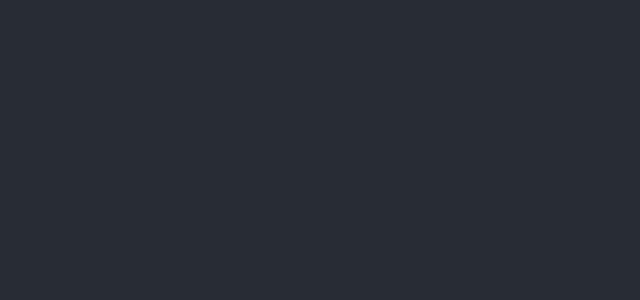
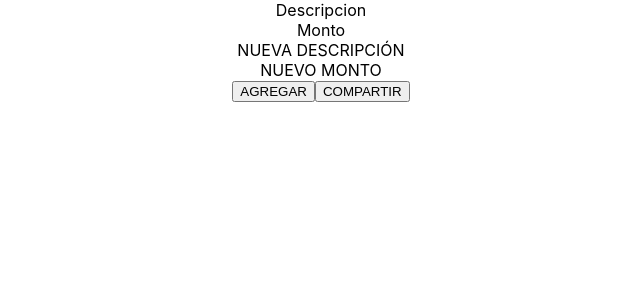
Before and after one commit to moctezumadaniel/MDTickets, a React (Create React App) app: page / in a window 1280 px wide. Shown: the top 300 px of the page, without its empty margins (319-959 px from the left). Built offline with nearby package versions, Linux system fonts and the light colour scheme.

Commit message:
Main components added

```diff
--- a/src/App.css
+++ b/src/App.css
@@ -36,3 +36,7 @@
     transform: rotate(360deg);
   }
 }
+
+h2{
+  color: aliceblue;
+}
--- a/src/App.js
+++ b/src/App.js
@@ -1,12 +1,14 @@
 import logo from './logo.svg';
 import './App.css';
+import MainForm from "./MainForm"
+import MainTicket from "./MainTicket"
 
 function App() {
   return (
     <div className="App">
-      <header className="App-header">
+      <MainTicket/>
+      <MainForm/>
 
-      </header>
     </div>
   );
 }
--- /dev/null
+++ b/src/MainForm.js
@@ -0,0 +1,13 @@
+function MainForm (){
+    return(
+        <div>
+            <div>NUEVA DESCRIPCIÓN</div>
+            <div>NUEVO MONTO</div>
+            <button>AGREGAR</button>
+            <button>COMPARTIR</button>
+        </div>
+
+    );
+}
+
+export default MainForm
--- /dev/null
+++ b/src/MainTicket.js
@@ -0,0 +1,12 @@
+import { render } from "@testing-library/react"
+
+function MainTicket (){
+    return(
+        <div>
+            <div>Descripcion</div>
+            <div>Monto</div>
+        </div>
+    );
+}
+
+export default MainTicket
--- a/src/index.css
+++ b/src/index.css
@@ -11,3 +11,6 @@ code {
   font-family: source-code-pro, Menlo, Monaco, Consolas, 'Courier New',
     monospace;
 }
+h2{
+  color: aliceblue;
+}
```
